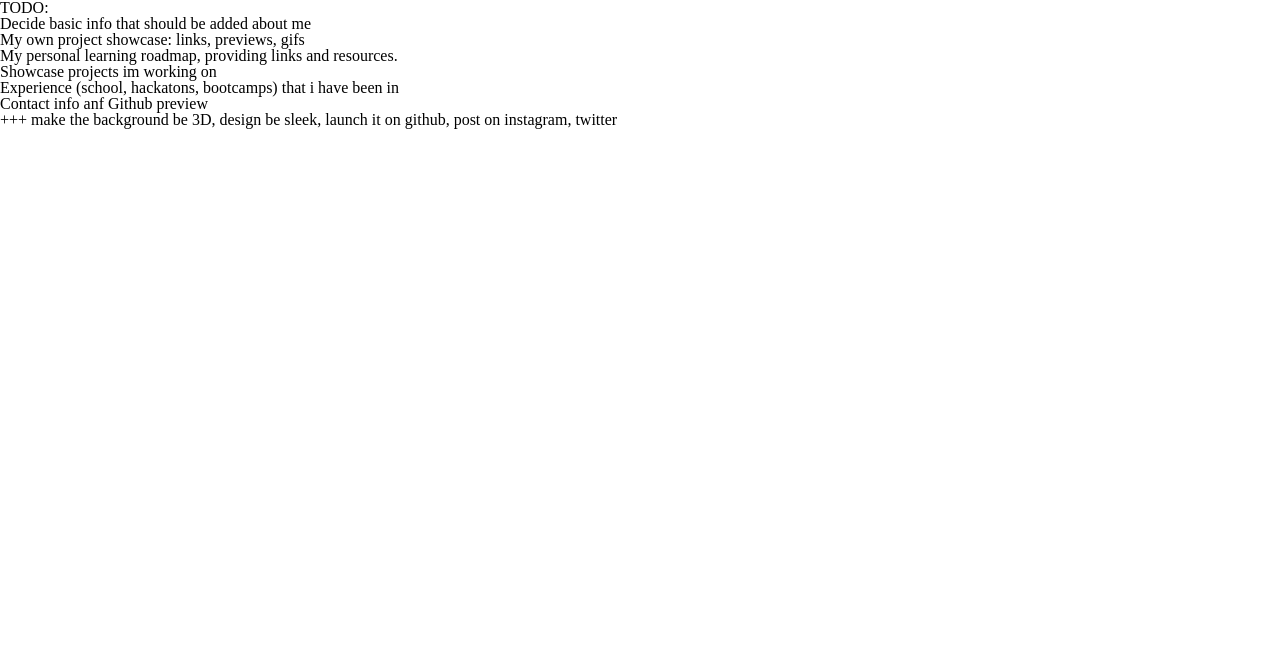
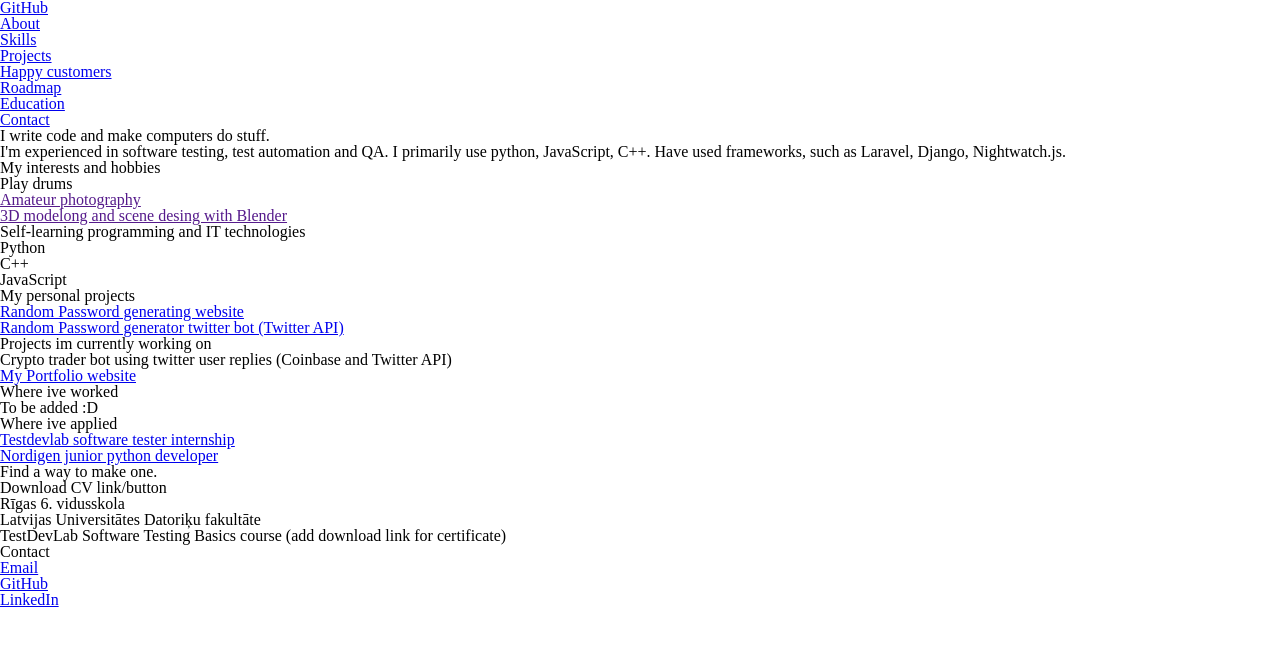
Before and after one commit to JJeris/my-portfolio-website, a plain HTML site: page index.html in a window 1280 px wide. Drawn offline with Linux system fonts and the light colour scheme.

Commit message:
Add content to index.html

```diff
--- a/index.html
+++ b/index.html
@@ -8,16 +8,78 @@
     <title>Portfolio | Johans Justs Eris</title>
 </head>
 <body>
-    <ul>
-        <h2>TODO:</h2>
-        <li>Decide basic info that should be added about me</li>
-        <li>My own project showcase: links, previews, gifs</li>
-        <li>My personal learning roadmap, providing links and resources.</li>
-        <li>Showcase projects im working on</li>
-        <li>Experience (school, hackatons, bootcamps) that i have been in</li>
-        <li>Contact info anf Github preview</li>
-        <li>+++ make the background be 3D, design be sleek, launch it on github, post on instagram, twitter</li>
-
-    </ul>
+    <div id="navigation">
+        <ul>
+            <!-- Relative hyperlinks out to the sections of the page. -->
+            <li><a href="https://github.com/JJeris">GitHub</a></li>
+            <li><a href="#top-info-div">About</a></li>
+            <li><a href="#skill-div">Skills</a></li>
+            <li><a href="#project-div">Projects</a></li>
+            <li><a href="#employment-div">Happy customers</a></li>
+            <li><a href="#roadmap-div">Roadmap</a></li>
+            <li><a href="#education-div">Education</a></li>
+            <li><a href="#footer-div">Contact</a></li>
+        </ul>
+    </div>
+    <div id="top-info-div">
+        <h1>I write code and make computers do stuff.</h1>
+        <p>I'm experienced in software testing, test automation and QA. I primarily use python, JavaScript, C++. Have used frameworks, such as Laravel, Django, Nightwatch.js.</p>
+        <h3>My interests and hobbies</h3>
+        <ul>
+            <li>Play drums</li>
+            <li><a href="">Amateur photography</a></li>
+            <li><a href="">3D modelong and scene desing with Blender</a></li>
+            <li><a href="https://github.com/JJeris"></a>Self-learning programming and IT technologies</li>
+        </ul>
+    </div>
+    <div id="skill-div">
+        <ul>
+            <li>Python</li>
+            <li>C++</li>
+            <li>JavaScript</li>
+        </ul>
+    </div>
+    <div id="project-div">
+        <h2>My personal projects</h2>
+        <ul>
+            <li><a href="https://github.com/JJeris/Random-password-generator-website">Random Password generating website</a></li>
+            <li><a href="https://github.com/JJeris/twitter-bot-that-generates-passwords">Random Password generator twitter bot (Twitter API)</a></li>
+        </ul>
+        <h2>Projects im currently working on</h2>
+        <ul>
+            <li>Crypto trader bot using twitter user replies (Coinbase and Twitter API)</li>
+            <li><a href="https://github.com/JJeris/my-portfolio-website">My Portfolio website</a></li>
+        </ul>
+    </div>
+    <div id="employment-div">
+        <h2>Where ive worked</h2>
+        <ul>
+            <li>To be added :D</li>
+        </ul>
+        <h2>Where ive applied</h2>
+        <ul>
+            <li><a href="https://careers.testdevlab.com/open-positions/software-testing-intern-oDW">Testdevlab software tester internship</a></li>
+            <li><a href="https://careers.nordigen.com/jobs/1781609-junior-python-developer">Nordigen junior python developer</a></li>
+        </ul>
+    </div>
+    <div id="roadmap-div">
+        <p>Find a way to make one.</p>
+        <p>Download CV link/button</p>
+    </div>
+    <div id="education-div">
+        <ul>
+            <li>Rīgas 6. vidusskola</li>
+            <li>Latvijas Universitātes Datoriķu fakultāte</li>
+            <li>TestDevLab Software Testing Basics course (add download link for certificate)</li>
+        </ul>
+    </div>
+    <footer id="footer-div">
+        <h2>Contact</h2>
+        <ul>
+            <li><a href="johans.justs.eris@gmail.com">Email</a></li>
+            <li><a href="https://github.com/JJeris">GitHub</a></li>
+            <li><a href="https://www.linkedin.com/in/johans-justs-eris-99012a222/">LinkedIn</a></li>
+        </ul>
+    </footer>
 </body>
 </html>
```
Also changed, not shown: 3 other files.
